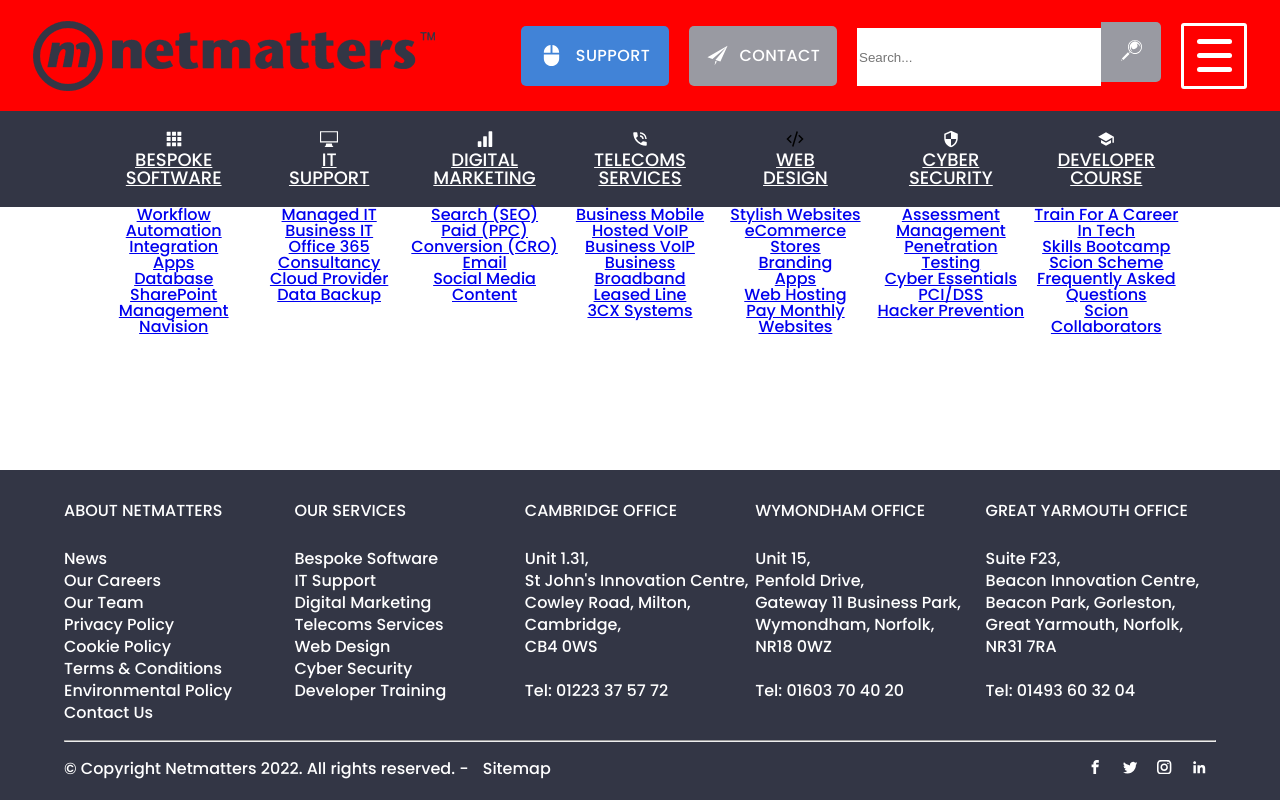
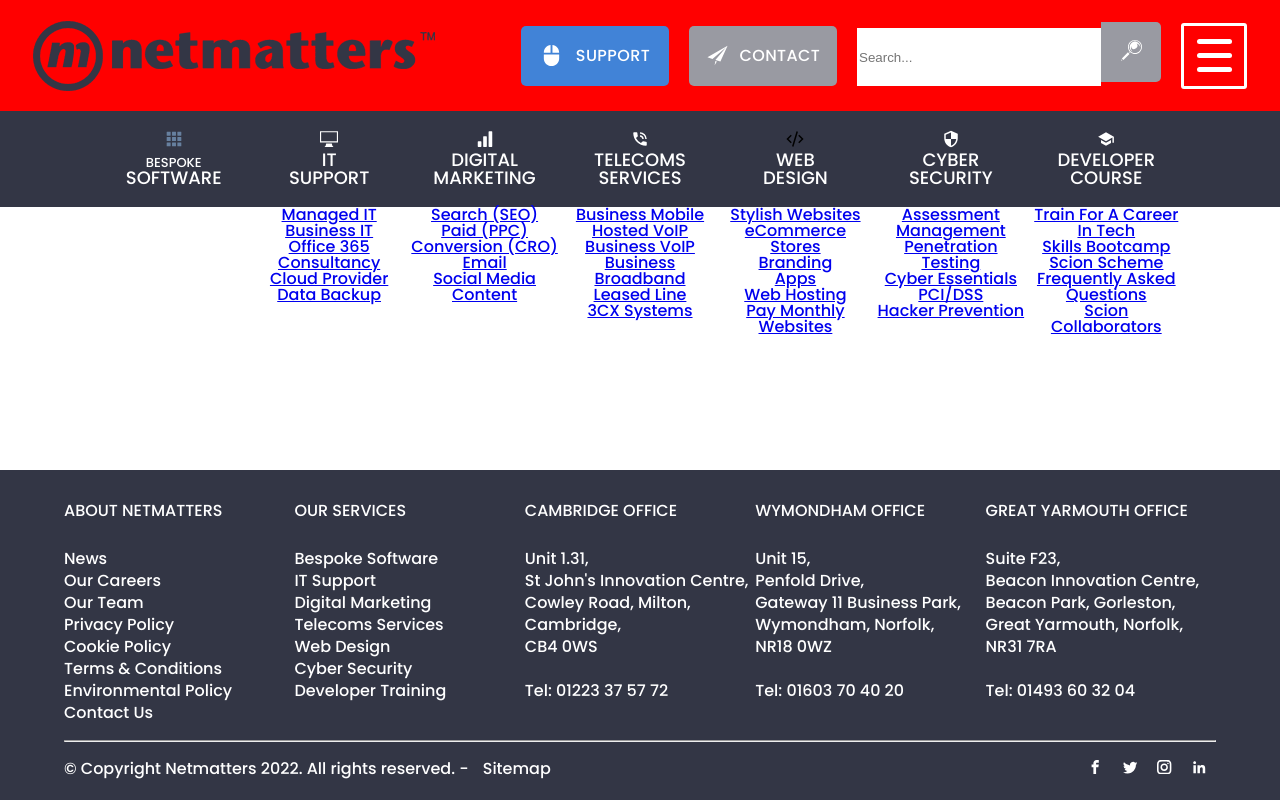
Before and after one commit to Syntax-Read3r/HTML-CSS-reflection, a React (Create React App) app: page / in a window 1280 px wide. Built offline with nearby package versions, Linux system fonts and the light colour scheme.

Commit message:
add a working nav2 with a minor error

```diff
--- a/src/Components/Navbar/NavbarTwo.jsx
+++ b/src/Components/Navbar/NavbarTwo.jsx
@@ -16,47 +16,47 @@
             <li  className="nav-container__list--software ">
                 <a href="software" className='nav-container__list--software--item'>
                     <IoAppsSharp className="nav-container__list--software--item--icon"/>
-                    <p className='nav-container__list--software--item--small'><small>Bespoke</small></p>
+                    <p className='nav-container__list--software--item--small'>Bespoke</p>
                     <p className='nav-container__list--software--item--paragraph'>Software</p>
                 </a>
                 <ul className="nav-container__list--software--menu">
-                    <li>
-                        <a href="#workflow">
+                    <li className="nav-container__list--softtware--menu--item">
+                        <a href="#workflow" className="nav-container__list--software--menu--item--link">
                             Workflow
                         </a>
                     </li>
-                    <li>
-                        <a href="Automation">
+                    <li className="nav-container__list--software--menu--item">
+                        <a href="Automation"  className="nav-container__list--software--menu--item--link">
                             Automation
                         </a>
                     </li>
-                    <li>
-                        <a href="#intergration">
+                    <li className="nav-container__list--software--menu--item">
+                        <a href="#intergration"  className="nav-container__list--software--menu--item--link">
                             Integration
                         </a>
                     </li>
-                    <li>
-                        <a href="#Apps">
+                    <li className="nav-container__list--software--menu--item">
+                        <a href="#Apps"  className="nav-container__list--software--menu--item--link">
                             Apps
                         </a>
                     </li>
-                    <li>
-                        <a href="#Database">
+                    <li className="nav-container__list--software--menu--item">
+                        <a href="#Database"  className="nav-container__list--software--menu--item--link">
                             Database
                         </a>
                     </li>
-                    <li>
-                        <a href="#Sharepoint">
+                    <li className="nav-container__list--software--menu--item">
+                        <a href="#Sharepoint"  className="nav-container__list--software--menu--item--link">
                             SharePoint
                         </a>
                     </li>
-                    <li>
-                        <a href="#Management">
+                    <li className="nav-container__list--software--menu--item">
+                        <a href="#Management"  className="nav-container__list--software--menu--item--link">
                             Management
                         </a>
                     </li>
-                    <li>
-                        <a href="#Navision">
+                    <li className="nav-container__list--software--menu--item">
+                        <a href="#Navision"  className="nav-container__list--software--menu--item--link">
                             Navision
                         </a>
                     </li>
--- a/src/Components/Navbar/_navbarTwo.scss
+++ b/src/Components/Navbar/_navbarTwo.scss
@@ -28,15 +28,67 @@
                 color: white;
                 padding: 19px 0 20px 0;
                 text-transform: uppercase;
+                text-decoration: none;
                 font-size: 1.125rem;
                 line-height: 1;
+
+
+                &--icon {
+                    color: #67809f;
+                    margin-bottom: 5px;
+                }
 
                 &:hover {
                     background-color: #67809f;
                     }
+
+                    &--small {
+                        font-size: small;
+                    }
+                }
+
+                &:hover .nav-container__list--software--item--icon {
+                    color: white;
+                    }
+
+                &:hover .nav-container__list--software--menu {
+                    display: block;
+                    }
+
+
+
+
+                &--menu {
+                    position: absolute;
+                    width: 100%;
+                    background-color: #50637a;
+                    line-height: 1.31rem;
+                    padding: 1rem 0 1rem 0;
+                    z-index: 1;
+                    border-radius: 0 0 5px 5px;
+                    display: none;
+
+                    &--item {
+                        color: white;
+                        margin: 1.2rem 0 1.2rem 0;
+                        line-height: 1;
+                        display: block;
+
+                        &--link {
+                            color: white;
+                            text-decoration: none;
+                            line-height: 1;
+
+                            &:hover {
+                                color: white;
+                                text-decoration: underline;
+                                }
+
+
+                        }
+                    }
                 }
             }
-
 
 
         // Second Column
--- a/src/Components/Styles/css/reset.css
+++ b/src/Components/Styles/css/reset.css
@@ -14,7 +14,6 @@
 	margin: 0;
 	padding: 0;
 	border: 0;
-	font-size: 100%;
 	font: inherit;
 	vertical-align: baseline;
 }
--- a/src/Components/Styles/sass/main.css
+++ b/src/Components/Styles/sass/main.css
@@ -216,11 +216,50 @@
   color: white;
   padding: 19px 0 20px 0;
   text-transform: uppercase;
+  text-decoration: none;
   font-size: 1.125rem;
   line-height: 1;
 }
+.nav-container__list--software--item--icon {
+  color: #67809f;
+  margin-bottom: 5px;
+}
 .nav-container__list--software--item:hover, .nav-container__list--developer-course--item:hover, .nav-container__list--security--item:hover, .nav-container__list--web--item:hover, .nav-container__list--telecoms--item:hover, .nav-container__list--digital--item:hover, .nav-container__list--it--item:hover {
   background-color: #67809f;
+}
+.nav-container__list--software--item--small {
+  font-size: small;
+}
+.nav-container__list--software:hover .nav-container__list--software--item--icon {
+  color: white;
+}
+.nav-container__list--software:hover .nav-container__list--software--menu {
+  display: block;
+}
+.nav-container__list--software--menu {
+  position: absolute;
+  width: 100%;
+  background-color: #50637a;
+  line-height: 1.31rem;
+  padding: 1rem 0 1rem 0;
+  z-index: 1;
+  border-radius: 0 0 5px 5px;
+  display: none;
+}
+.nav-container__list--software--menu--item {
+  color: white;
+  margin: 1.2rem 0 1.2rem 0;
+  line-height: 1;
+  display: block;
+}
+.nav-container__list--software--menu--item--link {
+  color: white;
+  text-decoration: none;
+  line-height: 1;
+}
+.nav-container__list--software--menu--item--link:hover {
+  color: white;
+  text-decoration: underline;
 }
 .nav-container__list--it {
   grid-column: 2/3;
```
Also changed, not shown: 1 other file (tests, documents, lock files or other folders).
